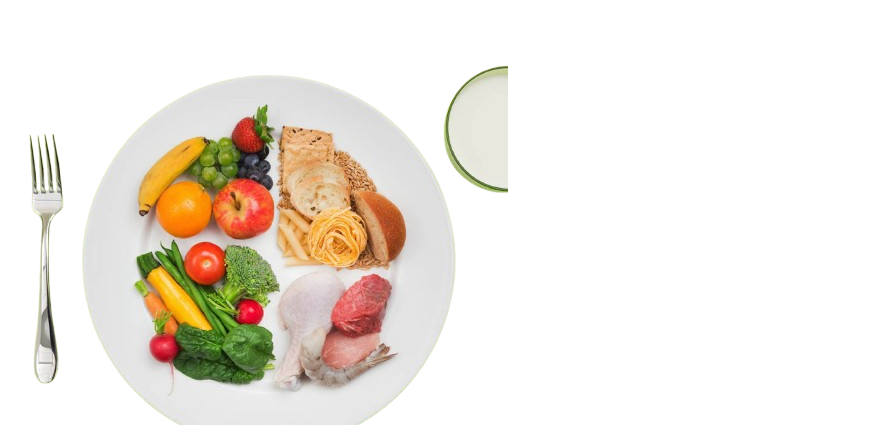
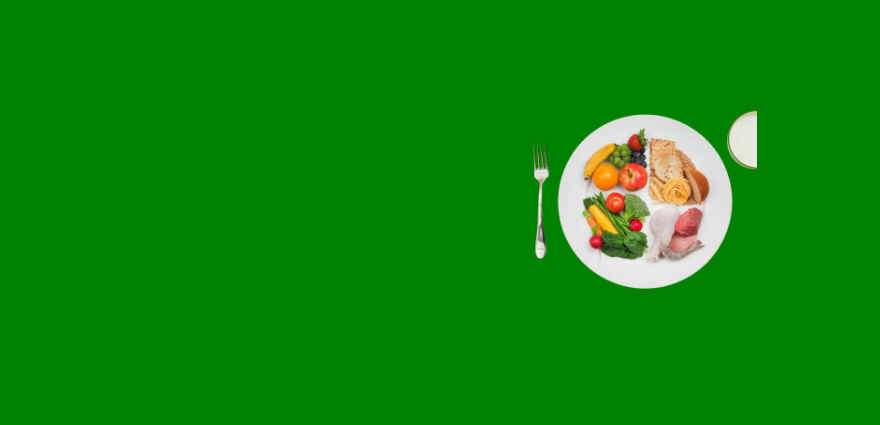
Before and after one commit to Santiago877233/mobile, a plain HTML site: page index.html in a window 1280 px wide. Shown: the top 425 px of the page, without its empty margins (0-880 px from the left). Drawn offline with Linux system fonts and the light colour scheme; the site is published under a folder, as on GitHub Pages, so addresses that start at the root find nothing.

Commit message:
Update index.html

```diff
--- a/index.html
+++ b/index.html
@@ -3,8 +3,7 @@
   <head>
     <meta charset="UTF-8" />
     <meta name="viewport" content="width=device-width, initial-scale=1.0" />
-    <link rel="stylesheet" href="/style.css" />
-    <link rel="stylesheet" href="/index1.html" />
+    <link rel="stylesheet" href="style.css" />
     <title>Document</title>
   </head>
   <body>
```
